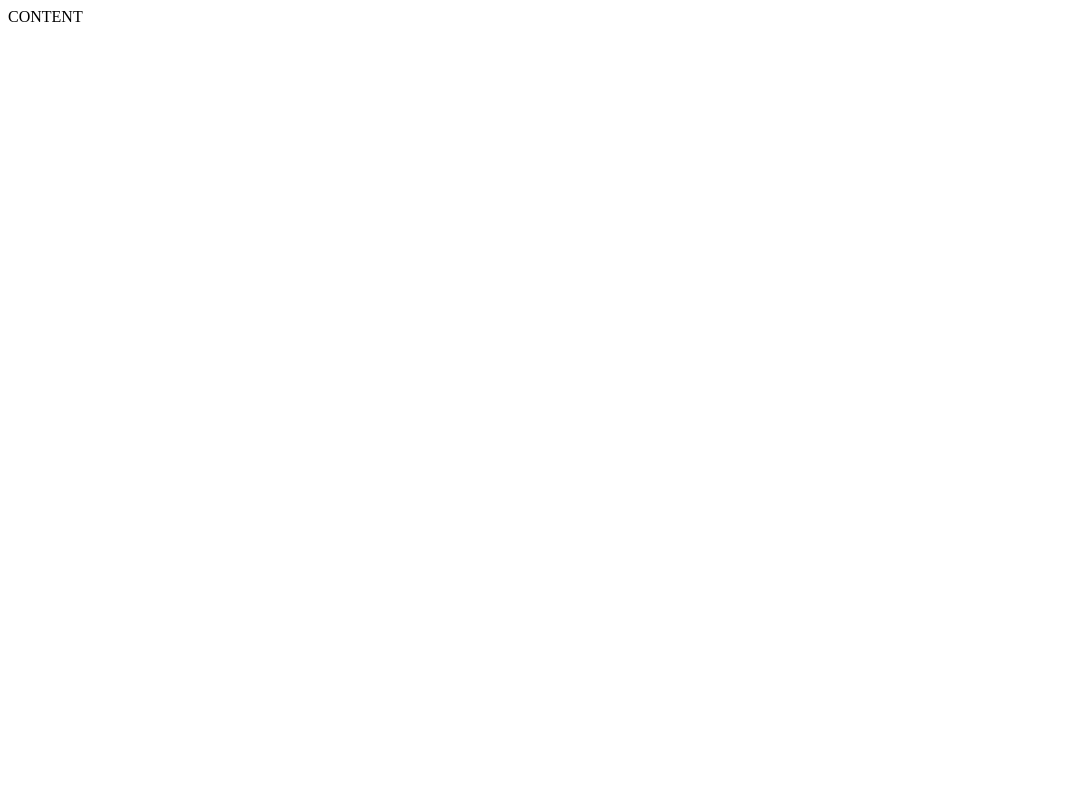
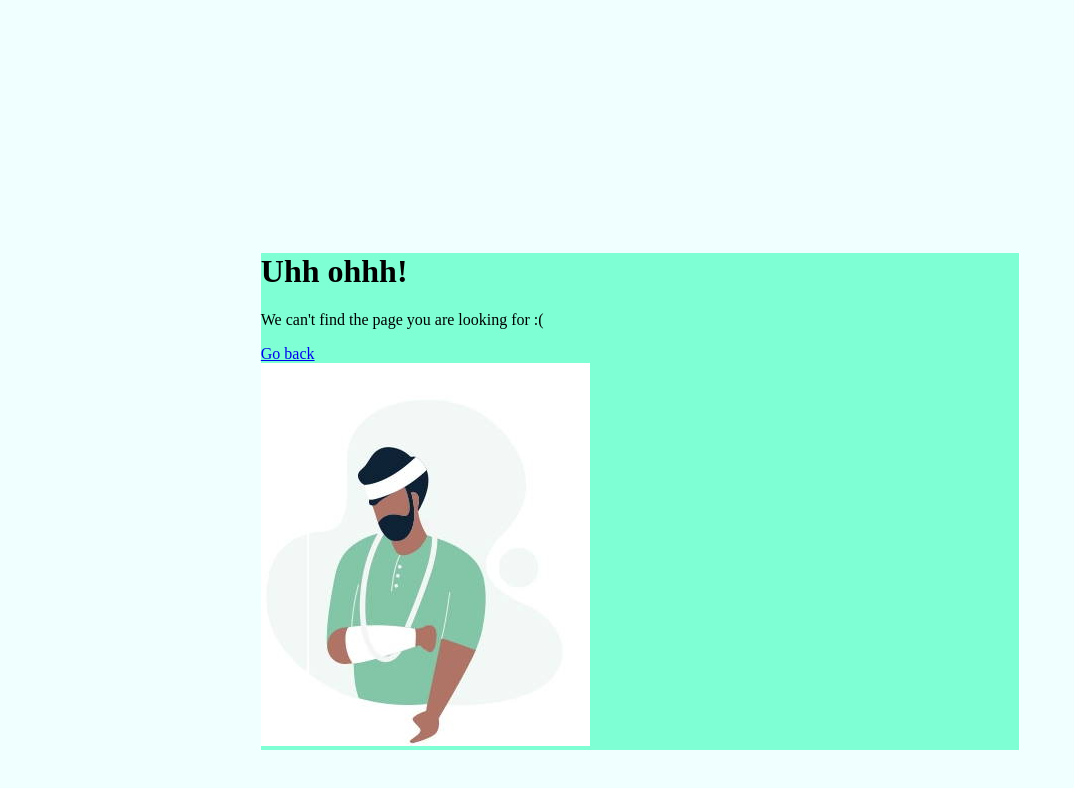
Before and after one commit to kauste/3-broken, a website: page index.html in a window 1280 px wide. Shown: the whole page, without its empty margins (0-1074 px from the left). Drawn offline with Linux system fonts and the light colour scheme.

Commit message:
Image and text basic

```diff
--- a/index.html
+++ b/index.html
@@ -6,7 +6,25 @@
     <meta name="viewport" content="width=device-width, initial-scale=1.0">
     <title>Error</title>
 </head>
-<body>
-    CONTENT
+<body style="background-color:azure">
+    <main style="background-color:aquamarine; width: 60%;margin-left:20%; margin-top: 20%;">
+        <div>
+            <h1>Uhh ohhh!</h1>
+            <p>We can't find the page you are looking for :(</p>
+            <a href="#">Go back</a>
+        </div>
+        <img src="./broken.jpg" alt="vieta nuotraukai">
+    </main>
 </body>
 </html>
+<!--
+    STILIAUS TAISYKLES
+    stiliaus savybe:reiksme;
+    Elementų tarpusavio atsistumimas
+    margin:0% reiškiasi visomis kryptimis
+    margin-left:0%
+    margin-top:0%
+    margin-right:0%
+    margin-botom:0%
+
+-->
```
Also changed, not shown: broken.jpg (added).
